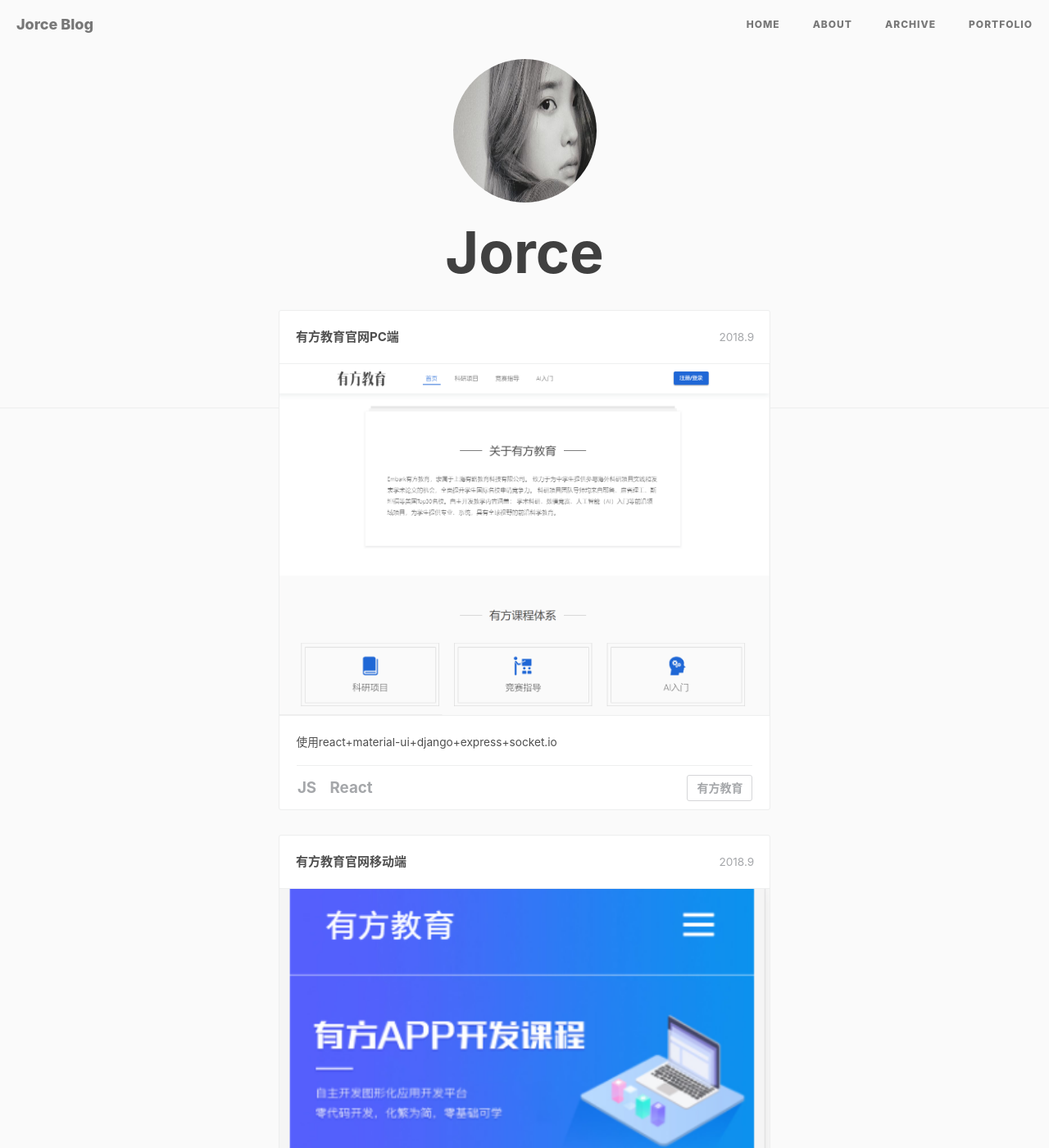
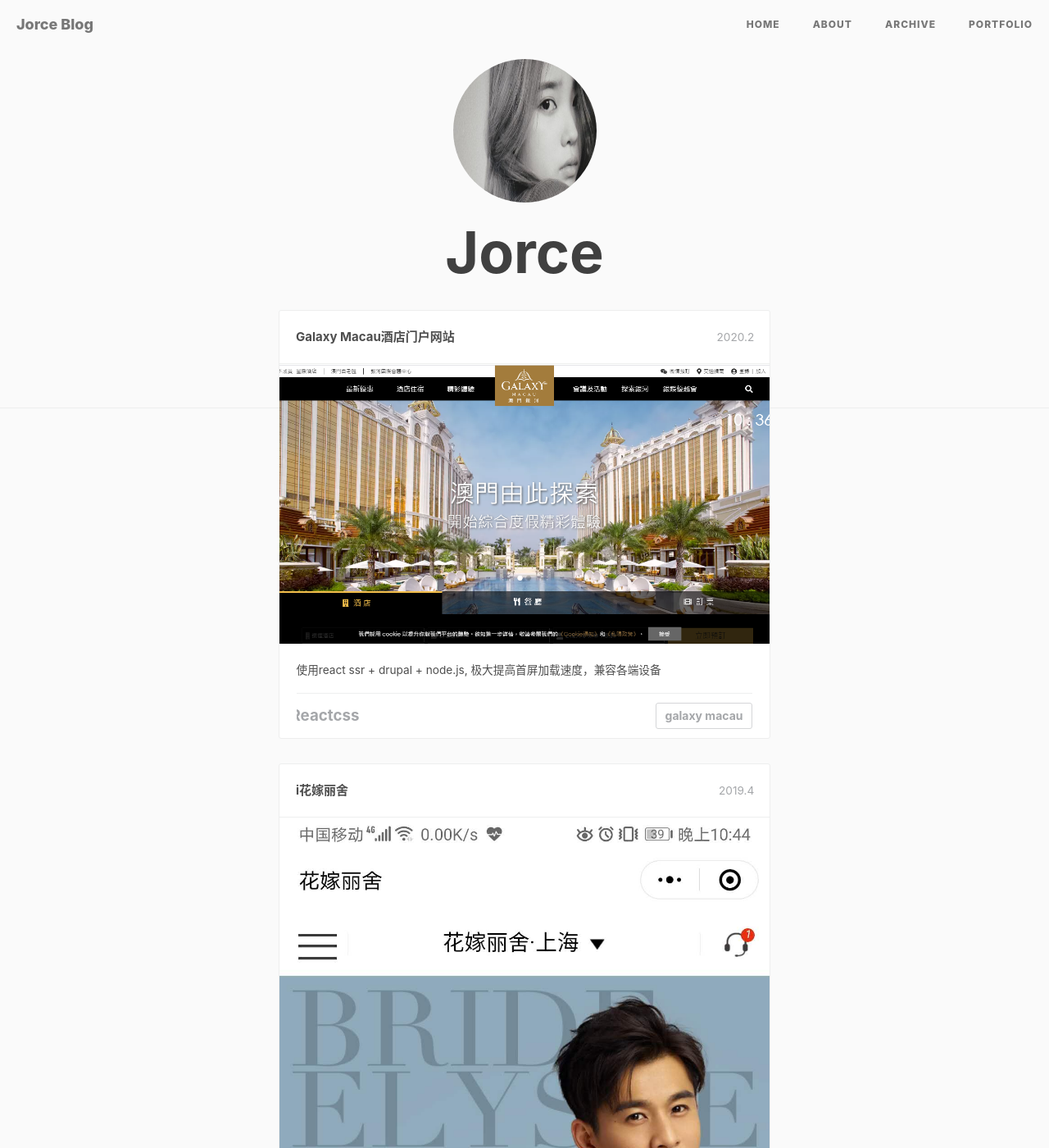
Before and after one commit to Jorce-Li/Jorce-Li.github.io, a Jekyll site: the page built from portfolio/index.html, in a window 1280 px wide and 1400 px high. Shown: the whole window at 82% size. Built offline with Jekyll 4.4.1, drawn with Linux system fonts in a browser that asks for light colours; nearby versions of some CDN libraries; comment, search, counter and statistics services are not loaded; some of the changed text lies outside the part shown.

Commit message:
update portfolio

```diff
--- a/portfolio/index.html
+++ b/portfolio/index.html
@@ -21,62 +21,40 @@ layout: default
 			</header>
 			<div class="main">
 				<ul class="cbp_tmtimeline">
-					<!-- <li>
+					<li>
 						<div class="cbp_tmlabel">
-							<h2 id="boxoffice">BoxOffice @Wepiao</h2>
-							<time>2015.09</time>
-							<img src="images/work-wepiao-bo.jpg">
+							<h2 id="hslider">Galaxy Macau酒店门户网站</h2>
+							<time>2020.2</time>
+							<img src="images/galaxy.png">
 							<ul>
 								<li>
-									Wepiao Boxoffice app provides huge amounts of data and visualization of movies and cinemas including times, box office, attendance, ranking with a real-time analyzing back-end, which available on Web, iOS and Android.<br> As the <b>Lead Front-end Developer this project</b>, we built this app in the <a href="https://en.wikipedia.org/wiki/Single-page_application">Single-page Application Model</a> to provide a more fluid user experience with awesome <a href="http://facebook.github.io/react/">React.js</a>
+									使用react ssr + drupal + node.js, 极大提高首屏加载速度，兼容各端设备
 								</li>
 								<li class="skill">
-									<span class="cbp_tmicon-phone"></span>
-									<span><b>JS</b></span>
-									<span class="i-react"></span>
-									<span class="link"><a target="_blank" href="http://piaofang.wepiao.com">Try it</a></span>
+									<span><b>React</b></span>
+									<span><b>css</b></span>
+									<span class="link"><a target="_blank" href="https://www.galaxymacau.com">galaxy macau</a></span>
 								</li>
 							</ul>
 						</div>
 					</li>
 					<li>
 						<div class="cbp_tmlabel">
-							<h2 id="busyweek">BusyWeek!</h2>
-							<time>2015.02</time>
-							<img src="images/work-busyweek.jpg">
+							<h2 id="hslider">i花嫁丽舍</h2>
+							<time>2019.4</time>
+							<img src="images/huajialishe.jpg">
 							<ul>
 								<li>
-									BusyWeek! is a time-based Todo application, available on Web and Apple App Store, which also support the backup and restore to and from the cloud.<br>
-									It's material-designed, truly responsive across platforms and based on modern web technologies including HTML5, CSS3, Sass and powerful <a href="http://vuejs.org">Vue.js</a>.
+									使用原生wxml移植h5页面到小程序
 								</li>
 								<li class="skill">
-									<span class="cbp_tmicon-phone"></span>
-									<span><b>JS</b></span>
-									<span class="i-vue"></span>
-									<span class="link"><a target="_blank" href="http://huangxuan.me/BusyWeek/dist/">Try it</a></span>
+									<span><b>wxml</b></span>
+									<span><b></b></span>
+									<span class="link">请在小程序中搜索花嫁丽舍</span>
 								</li>
 							</ul>
 						</div>
 					</li>
-					<li>
-						<div class="cbp_tmlabel">
-							<h2>Alitrip.com @Alibaba</h2>
-							<time>2014 - 2015</time>
-							<img src="images/intern-alitrip.jpg">
-							<ul>
-								<li>
-									Alitrip, formerly Taobao Travel, is one of the biggest platform for China's online travel sector, on which there has over 10,000 merchants providing airplane tickets, vacation packages, hotel booking services, visa application services and tour guide services.<br>
-									As a <b>Intern Front-End Engineer</b>, I provided mobile-web and hybrid-apps development for our online travel business. Besides, I  contribute to performance, UI rendering optimization and CSS library.
-								</li>
-								<li class="skill">
-									<span class="cbp_tmicon-phone"></span>
-									<span><b>JS</b></span>
-									<a href="https://github.com/kissyteam/kissy"><span class="i-kissy"></span></a>
-									<span class="link"><a target="_blank" href="http://alitrip.com">alitrip.com</a></span>
-								</li>
-							</ul>
-						</div>
-					</li> -->
 					<li>
 						<div class="cbp_tmlabel">
 							<h2 id="hslider">有方教育官网PC端</h2>
```
Also changed, not shown: portfolio/images/galaxy.png (added), portfolio/images/huajialishe.jpg (added), portfolio/images/hux_avatar.png (deleted), portfolio/images/work-busyweek.jpg (deleted), portfolio/images/work-hslider.jpg (deleted), portfolio/images/work-puzzle.png (deleted), portfolio/images/work-truth.jpg (deleted), portfolio/images/work-uihome.jpg (deleted), portfolio/images/work-wepiao-bo.jpg (deleted), portfolio/images/work-yanshuo.jpg (deleted).
